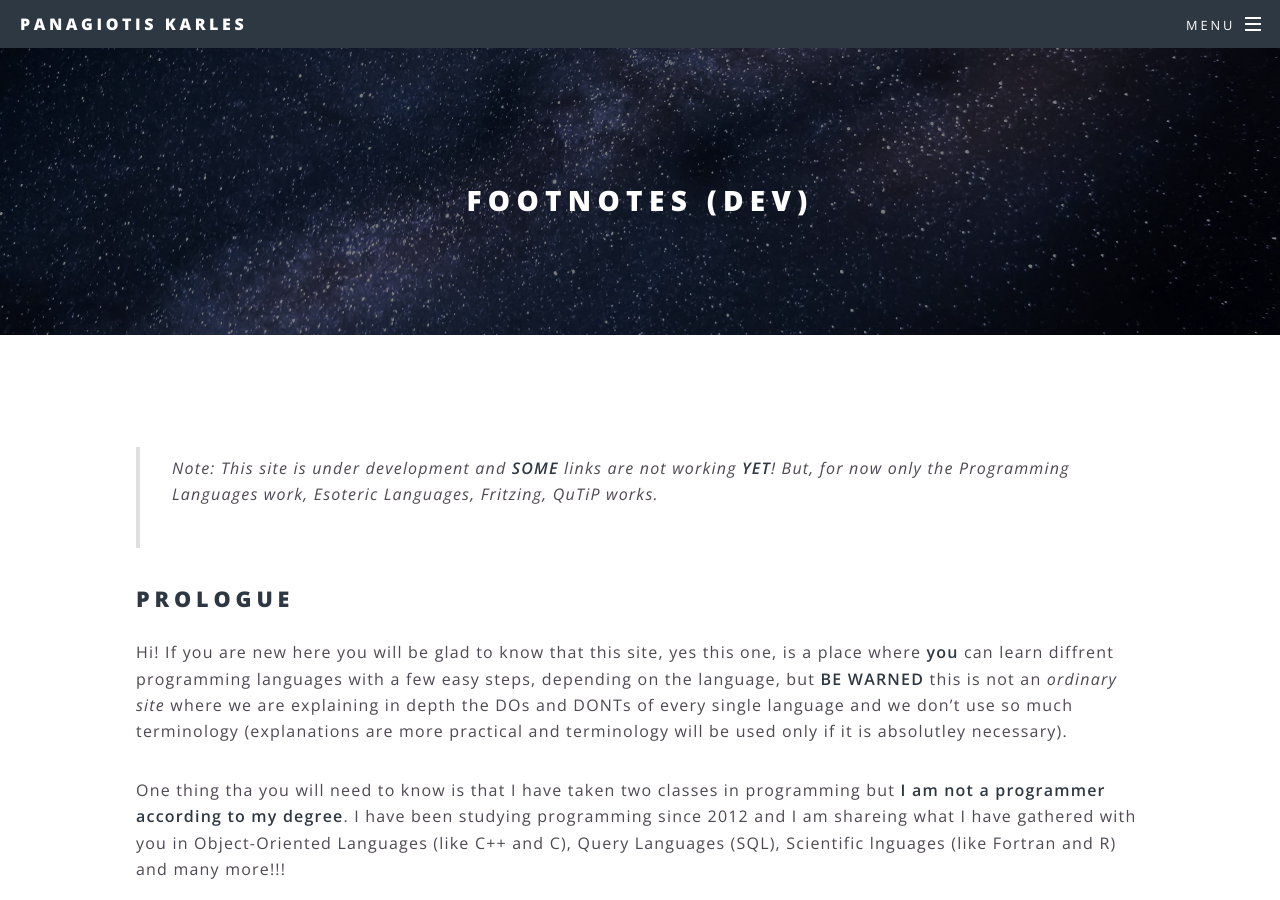
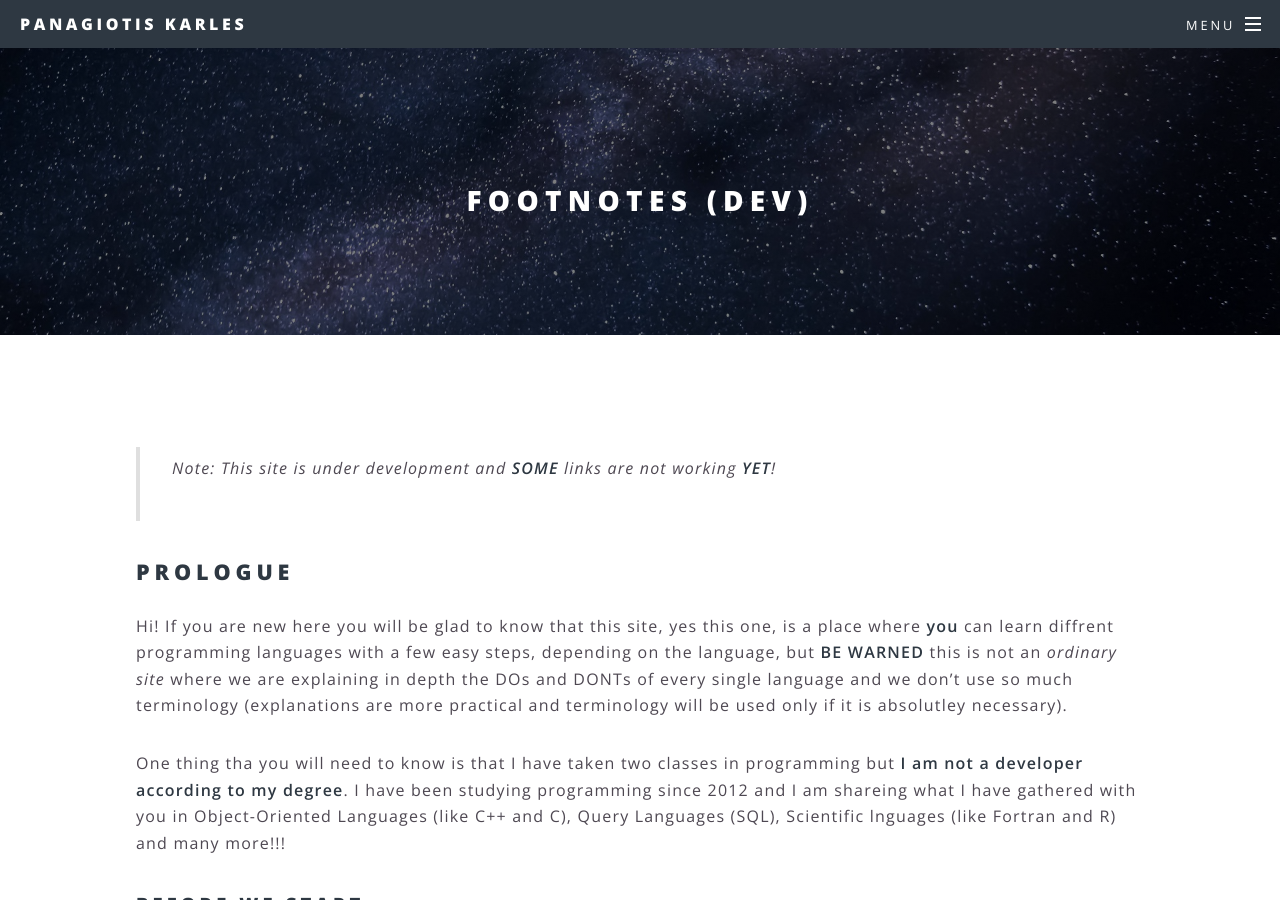
Before and after one commit to KarlesP/karlesp.github.io, a Jekyll site: the page built from footnotes.html, in a window 1280 px wide and 900 px high. Built offline with Jekyll 4.4.1, drawn with Linux system fonts in a browser that asks for light colours.

Commit message:
Update footnotes.html

```diff
--- a/footnotes.html
+++ b/footnotes.html
@@ -8,13 +8,13 @@
   <section style="padding: 1em;" class="wrapper style5">
     <div class="inner">
       <blockquote>
-  <p>Note: This site is under development and <strong>SOME</strong> links are not working <strong>YET</strong>! But, for now only the Programming Languages work, Esoteric Languages, Fritzing, QuTiP works.</p>
+  <p>Note: This site is under development and <strong>SOME</strong> links are not working <strong>YET</strong>!</p>
 </blockquote>
 
 <h2 id="prologue">Prologue</h2>
 <p>Hi! If you are new here you will be glad to know that this site, yes this one, is a place where <strong>you</strong> can learn diffrent programming languages with a few easy steps, depending on the language, but <strong>BE WARNED</strong> this is not an <em>ordinary site</em> where we are explaining in depth the DOs and DONTs of every single language and we don’t use so much terminology (explanations are more practical and terminology will be used only if it is absolutley necessary).</p>
 
-<p>One thing tha you will need to know is that I have taken two classes in programming but <strong>I am not a programmer according to my degree</strong>. I have been studying programming since 2012 and I am shareing what I have gathered with you in Object-Oriented Languages (like C++ and C), Query Languages (SQL), Scientific lnguages (like Fortran and R) and many more!!!</p>
+<p>One thing tha you will need to know is that I have taken two classes in programming but <strong>I am not a developer according to my degree</strong>. I have been studying programming since 2012 and I am shareing what I have gathered with you in Object-Oriented Languages (like C++ and C), Query Languages (SQL), Scientific lnguages (like Fortran and R) and many more!!!</p>
 
 <h3 id="before-we-start">Before we start</h3>
 <p>First I would like you to let you know you a couple of things beforehand just <a href="https://karlesp.github.io/intro_programming">click here</a></p>
```
